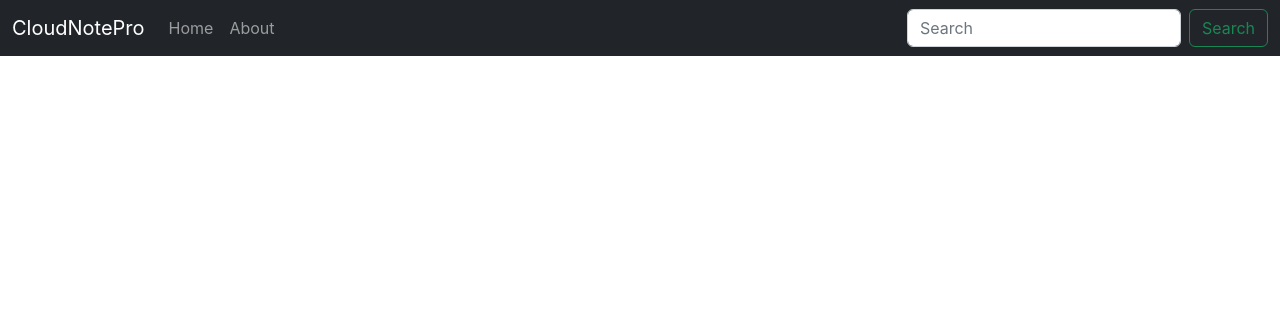
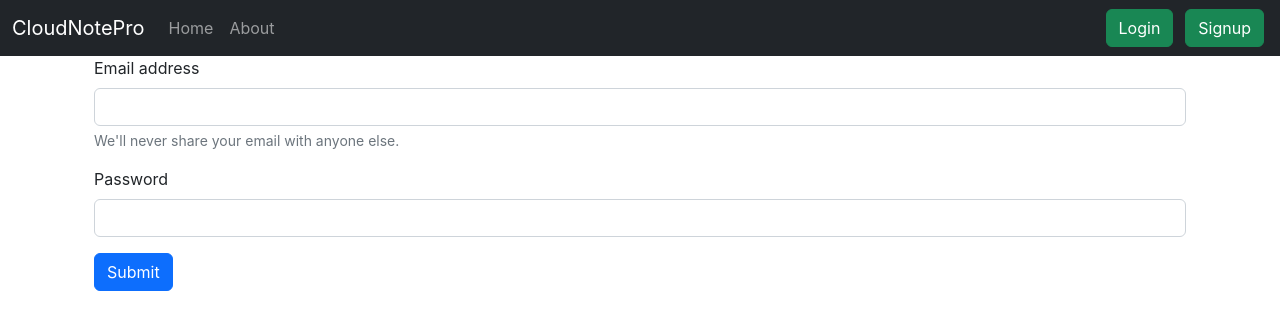
Before and after one commit to Ankan-cyber/cloudnotepro-frontend, a React (Create React App) app: page /login in a window 1280 px wide. Shown: the top 330 px of the page. Built offline with nearby package versions, Linux system fonts and the light colour scheme.

Commit message:
Done CRUD pending delete and login

```diff
--- a/package.json
+++ b/package.json
@@ -8,7 +8,7 @@
     "@testing-library/user-event": "^13.5.0",
     "react": "^18.2.0",
     "react-dom": "^18.2.0",
-    "react-router-dom": "^6.6.2",
+    "react-router-dom": "^6.7.0",
     "react-scripts": "5.0.1",
     "react-toastify": "^9.1.1",
     "web-vitals": "^2.1.4",
--- a/src/App.js
+++ b/src/App.js
@@ -4,6 +4,8 @@ import Home from './components/Home';
 import About from './components/About';
 import Navbar from './components/Navbar'
 import NoteState from './context/notes/NoteState';
+import Login from './components/Login';
+import Signup from './components/Signup';
 
 function App() {
   return (
@@ -15,6 +17,8 @@ function App() {
             <Routes>
               <Route exact path='/' element={< Home />}></Route>
               <Route exact path='/about' element={< About />}></Route>
+              <Route exact path='/login' element={< Login />}></Route>
+              <Route exact path='/signup' element={< Signup />}></Route>
             </Routes>
           </div>
         </Router>
--- a/src/components/AddNote.jsx
+++ b/src/components/AddNote.jsx
@@ -13,6 +13,10 @@ const AddNote = () => {
     const handleClick = (e)=>{
         e.preventDefault();
         addNote(note.title, note.description, note.tag);
+        document.getElementById("title").value="";
+        document.getElementById("description").value="";
+        document.getElementById("tag").value="";
+        setNote({title: "", description: "", tag: "default"})
     }
 
     const onChange = (e)=>{
@@ -25,11 +29,11 @@ const AddNote = () => {
         <form className="my-3">
                 <div className="mb-3">
                     <label htmlFor="title" className="form-label">Title</label>
-                    <input type="text" className="form-control" id="title" name="title" aria-describedby="emailHelp" onChange={onChange} />
+                    <input type="text" className="form-control" id="title" name="title" aria-describedby="emailHelp" onChange={onChange} required/>
                 </div>
                 <div className="mb-3">
                     <label htmlFor="description" className="form-label">Description</label>
-                    <textarea type="text" className="form-control" id="description" name="description" onChange={onChange} />
+                    <textarea type="text" className="form-control" id="description" name="description" onChange={onChange} required/>
                 </div>
                 <div className="mb-3">
                     <label htmlFor="tag" className="form-label">Tag</label>
--- /dev/null
+++ b/src/components/Login.jsx
@@ -0,0 +1,49 @@
+import React, { useState } from 'react'
+// import {useHistory} from 'react-router-dom'
+
+const Login = () => {
+    // let history = useHistory();
+    const [credentials, setCredentials] = useState({ email: "", password: "" })
+    const handleSubmit = async (e) => {
+        e.preventDefault();
+        const response = await fetch("http://192.168.0.101:5000/api/auth/login", {
+            method: 'POST',
+            headers: {
+                'Content-Type': 'application/json'
+            },
+            body: JSON.stringify({ "email":credentials.email, "password":credentials.password })
+        });
+        const json = await response.json();
+        if(json.success){
+            //redirect
+            localStorage.setItem('token', json.authtoken);
+            // history.push("/");
+        }
+        else{
+            console.log(json.error);
+        }
+    }
+    const onchange = (e) => {
+        setCredentials({...credentials, [e.target.name]: e.target.value})
+    }
+    return (
+        <>
+            <div className="container">
+                <form onSubmit={handleSubmit}>
+                    <div className="mb-3">
+                        <label htmlFor="email" className="form-label">Email address</label>
+                        <input type="email" className="form-control" id="email" aria-describedby="emailHelp" value={credentials.email} onChange={onchange} />
+                        <div id="emailHelp" className="form-text">We'll never share your email with anyone else.</div>
+                    </div>
+                    <div className="mb-3">
+                        <label htmlFor="password" className="form-label">Password</label>
+                        <input type="password" className="form-control" id="password" value={credentials.password} onChange={onchange} autoComplete="current-password"/>
+                    </div>
+                    <button type="submit" className="btn btn-primary">Submit</button>
+                </form>
+            </div>
+        </>
+    )
+}
+
+export default Login
--- a/src/components/Navbar.jsx
+++ b/src/components/Navbar.jsx
@@ -24,10 +24,10 @@ const Navbar = () => {
                             <Link className={`nav-link ${location.pathname === "/about" ? 'active' : ''}`} to="/about">About</Link>
                         </li>
                     </ul>
-                    <form className="d-flex" role="search">
-                        <input className="form-control me-2" type="search" placeholder="Search" aria-label="Search" />
-                        <button className="btn btn-outline-success" type="submit">Search</button>
-                    </form>
+                    <div className="d-flex">
+                    <Link className="btn btn-success mx-2" to="/login" role="button">Login</Link>
+                    <Link className="btn btn-success mx-1" to="/signup" role="button">Signup</Link>
+                    </div>
                 </div>
             </div>
         </nav>
--- a/src/components/Noteitem.jsx
+++ b/src/components/Noteitem.jsx
@@ -11,7 +11,7 @@ const Notesitem = (props) => {
                 <div className="card-body">
                     <h5 className="card-title">{note.title}</h5>
                     <p className="card-text">{note.description}</p>
-                    <i className="fa-regular fa-pen-to-square" style={{ color: "#0d6efd" }} onClick={()=>{editNote(note)}}></i>
+                    <i className="fa-regular fa-pen-to-square" style={{ color: "#0d6efd" }} onClick={() => { editNote(note) }}></i>
                     <i className="fa-solid fa-trash" style={{ color: "red", marginLeft: "16px" }} onClick={() => { deleteNote(note._id) }}></i>
                 </div>
             </div>
--- a/src/components/Notes.jsx
+++ b/src/components/Notes.jsx
@@ -56,7 +56,7 @@ const Notes = () => {
                         </div>
                         <div className="modal-footer">
                             <button type="button" className="btn btn-secondary" data-bs-dismiss="modal" ref={refClose}>Close</button>
-                            <button onClick={handleClick} type="button" className="btn btn-primary">Update Note</button>
+                            <button onClick={handleClick} type="button" className="btn btn-primary" disabled={note.etitle.length<=3 && note.edescription.length<=5}>Update Note</button>
                         </div>
                     </div>
                 </div>
--- /dev/null
+++ b/src/components/Signup.jsx
@@ -0,0 +1,9 @@
+import React from 'react'
+
+const Signup = () => {
+  return (
+    <div>Signup</div>
+  )
+}
+
+export default Signup
--- a/src/context/notes/NoteState.js
+++ b/src/context/notes/NoteState.js
@@ -4,7 +4,7 @@ import { toast } from 'react-toastify';
 import 'react-toastify/dist/ReactToastify.css';
 
 const NoteState = (props) => {
-    const host = "http://localhost:5000"
+    const host = "http://192.168.0.101:5000"
     const [notes, setNotes] = useState([]);
 
     // Add a note
```
Also changed, not shown: 1 other file (tests, documents, lock files or other folders).
